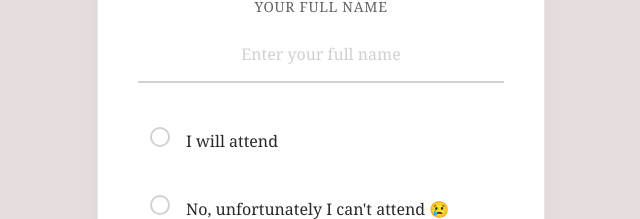
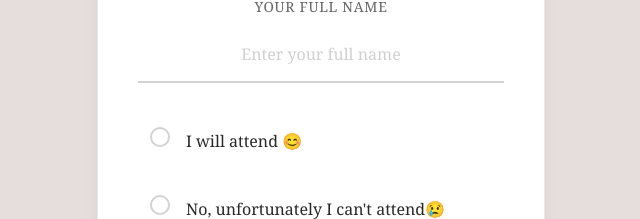
Before and after one commit to Giscard49/w-invitation, a React (Vite) app: page / in a window 1280 px wide. Shown: the part 4480-4699 px from the top of the page, without its empty margins (319-959 px from the left). Built offline with nearby package versions, Linux system fonts and the light colour scheme; no server answers.

Commit message:
new updates

```diff
--- a/src/App.tsx
+++ b/src/App.tsx
@@ -426,7 +426,7 @@ export default function App() {
                       </div>
                     )}
                   </div>
-                  <span className="text-base">I will attend</span>
+                  <span className="text-base">I will attend 😊</span>
                 </label>
 
                 <label className="flex items-center gap-4 cursor-pointer group p-3 rounded-xl hover:bg-gray-50/50 transition-colors">
@@ -444,7 +444,7 @@ export default function App() {
                       </div>
                     )}
                   </div>
-                  <span className="text-base">No, unfortunately I can't attend 😢</span>
+                  <span className="text-base">No, unfortunately I can't attend😢</span>
                 </label>
               </div>
 
```
